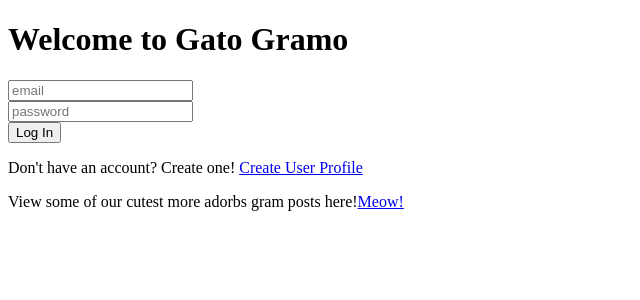
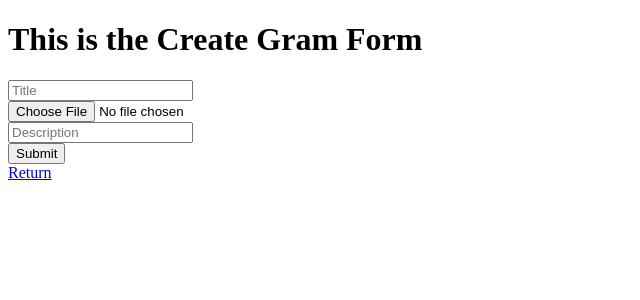
Before and after one commit to Alonso650/gato_gramo, a React (Create React App) app in the folder client/: page /CreateGram in a window 1280 px wide. Shown: the top 300 px of the page, without its empty margins (0-640 px from the left). Built offline with nearby package versions, Linux system fonts and the light colour scheme.

Commit message:
fixed initial routes problem and started updating files to make gram info visible

```diff
--- a/client/src/App.js
+++ b/client/src/App.js
@@ -1,29 +1,26 @@
 import React from 'react';
 // this will be used for switching different routes
-import { BrowserRouter as Router, Routes, Route, Link } from 'react-router-dom';
+import { BrowserRouter as Router, Routes, Route } from 'react-router-dom';
 import CreateGram from './components/Gram/CreateGram';
-import User from './components/User/User';
+import CreateUser from './components/CreateUser/CreateUser';
+
+import ViewGram from './components/Gram/ViewGram';
 import Home from './components/Home/Home';
 
 
 const App = () => {
-
 
     return(
         <>
             {/* Everything must be inside a router to be able to swtich to
             different routes */}
             <Router>
-                <Home/>
                 <div>
                 <Routes>
-
-                      {/* Still debating if the home component should be the landing
-                      page where users can sign in or the index showcasing entries */}
-
-                    {/* <Route path='/' element={<Home/>}></Route> */}
-                    <Route path='/user'  element={<User/>}></Route>
-                    <Route path='/gram' element={<CreateGram/>}></Route>
+                    <Route path='/' element={<Home/>}></Route>
+                    {/* <Route path='/CreateUser'  element={<CreateUser/>}></Route> */}
+                    <Route path='/CreateGram' element={<CreateGram/>}></Route>
+                    <Route path='/ViewGram' element={<ViewGram/>}></Route>
                 </Routes>
                 </div>
             </Router>
--- /dev/null
+++ b/client/src/components/CreateUser/CreateUser.js
@@ -0,0 +1,93 @@
+import React, { useEffect, useState } from 'react';
+import { Link } from 'react-router-dom';
+import { useDispatch, useSelector } from 'react-redux';
+import { createUser, updateUser } from '../../actions/users';
+
+const User = ({currentId, setCurrentId}) => {
+    const [userData, setUserData] = useState({ username: '', pw: '', firstName: '', lastName: '', email: '', selectedImage: ''});
+    const user = useSelector((state) => (currentId ? state.users.find((gram) => gram._id === currentId) : null));
+    const dispatch = useDispatch();
+
+    useEffect(() => {
+        if(user) setUserData(user);
+    }, [user]);
+
+
+    const clear = () => {
+        setCurrentId(0);
+        setUserData({ username: '', pw: '', firstName: '', lastName: '', email: '', selectedImage: ''});
+    };
+
+    const handleSubmit = async(error) => {
+        error.preventDefault();
+        if(currentId === 0){
+            dispatch(createUser(userData));
+            clear();
+        }else{
+            dispatch(updateUser(currentId, userData));
+            clear();
+        }
+    };
+
+    return(
+        <div className="user">
+            <h1>Create a Profile and Join Us...(meow)</h1>
+            <form onSubmit={handleSubmit}>
+                <div>
+                    <input
+                        type="text"
+                        value={userData.firstName}
+                        placeholder="First Name"
+                        onChange={(e) =>setUserData({...userData, firstName: e.target.value })}
+                    />
+                </div>
+                <div>
+                    <input
+                        type="text"
+                        value={userData.lastName}
+                        placeholder="Last Name"
+                        onChange={(e) => setUserData({...userData, lastName: e.target.value })}
+                    />
+                </div>
+                <div>
+                    <input
+                        type="text"
+                        value={userData.username}
+                        placeholder="User Name"
+                        onChange={(e) => setUserData({...userData, username: e.target.value })}
+                    />
+                </div>
+                <div>
+                    <input
+                        type="email"
+                        value={userData.email}
+                        placeholder="Email"
+                        onChange={(e) => setUserData({...userData, email: e.target.value })}
+                    />
+                </div>
+                <div>
+                    <input
+                        type="file"
+                        value={userData.selectedImage}
+                        onChange={(e) => setUserData({...userData, selectedImage: e.target.value })}
+                    />
+                </div>
+                <div>
+                    <input
+                        type="password"
+                        value={userData.password}
+                        placeholder="Password"
+                        onChange={(e) => setUserData({...userData, password: e.target.value })}
+                    />
+                </div>
+
+                <button type="submit" value="submit">Submit</button>
+            </form>
+            <div>
+                <Link to='/'>Return</Link>
+            </div>
+        </div>
+    )
+};
+
+export default User;
--- a/client/src/components/Gram/CreateGram.js
+++ b/client/src/components/Gram/CreateGram.js
@@ -6,7 +6,7 @@ import { createGram, updateGram } from '../../actions/grams'
 
 const CreateGram = ({ currentId, setCurrentId }) => {
     // this line of code sets up the state for an inital gram entry
-    const [gramData, setGramData] = useState({creator: '', title: '', selectedImage: ''});
+    const [gramData, setGramData] = useState({creator: '', title: '', selectedImage: '', description: ''});
     // useSelector: I beleive checks what the current Id of the gram is and finds the userId attached to this gramID otherwise
     // it returns empty;
     const gram = useSelector((state) => (currentId ? state.grams.find((user) => user._id === currentId) : null));
@@ -42,17 +42,29 @@ const CreateGram = ({ currentId, setCurrentId }) => {
         <div className="gram">
             <h1>This is the Create Gram Form</h1>
             <form onSubmit={handleSubmit}>
+                <div>
                     <input
                         type="text"
                         value={gramData.title}
                         placeholder="Title"
-                onChange={(e) =>setGramData({...gramData, title: e.target.value })}
+                        onChange={(e) => setGramData({...gramData, title: e.target.value })}
                     />
+                </div>
+                <div>
                     <input
                         type="file"
                         value={gramData.selectedImage}
                         onChange={(e) => setGramData({...gramData, selectedImage: e.target.value })}
                     />
+                </div>
+                <div>
+                    <input
+                        type="text"
+                        value={gramData.description}
+                        placeholder="Description"
+                        onChange={(e) => setGramData({...gramData, description: e.target.value })}
+                    />
+                </div>
             <button type="submit" value="submit">Submit</button>
             </form>
             <div>
--- /dev/null
+++ b/client/src/components/Gram/ViewGram.js
@@ -0,0 +1,14 @@
+import React from 'react';
+// import { useDispatch } from 'react-redux';
+
+const ViewGram = ({gram, setCurrentId}) => {
+    return(
+        <div>
+            <h1>{gram.title}</h1>
+            <div image={gram.selectedFile}></div>
+
+        </div>
+    )
+}
+
+export default ViewGram;
--- a/client/src/components/Home/Home.js
+++ b/client/src/components/Home/Home.js
@@ -21,10 +21,10 @@ const Home = () => {
                     <button type="submit">Log In</button>
                 </form>
                 <div onClick={closeSignInMenu}>
-                    <p>Don't have an account? Create one! <Link to='/user'>Create User Profile</Link></p>
+                    <p>Don't have an account? Create one! <Link to='/CreateUser'>Create User Profile</Link></p>
                 </div>
                 <div>
-                    <p>View some of our cutest more adorbs gram posts here!<Link to="/gram">Meow!</Link></p>
+                    <p>View some of our cutest more adorbs gram posts here!<Link to="/CreateGram">Meow!</Link></p>
                 </div>
             </div>
         </div>
--- a/client/src/components/User/User.js
+++ /dev/null
@@ -1,80 +0,0 @@
-import React, { useEffect, useState } from 'react';
-import { Link } from 'react-router-dom';
-import { useDispatch, useSelector } from 'react-redux';
-import { createUser, updateUser } from '../../actions/users';
-
-const User = ({currentId, setCurrentId}) => {
-    const [userData, setUserData] = useState({ username: '', pw: '', firstName: '', lastName: '', email: '', selectedImage: ''});
-    const user = useSelector((state) => (currentId ? state.users.find((gram) => gram._id === currentId) : null));
-    const dispatch = useDispatch();
-
-    useEffect(() => {
-        if(user) setUserData(user);
-    }, [user]);
-
-
-    const clear = () => {
-        setCurrentId(0);
-        setUserData({ username: '', pw: '', firstName: '', lastName: '', email: '', selectedImage: ''});
-    };
-
-    const handleSubmit = async(error) => {
-        error.preventDefault();
-        if(currentId === 0){
-            dispatch(createUser(userData));
-            clear();
-        }else{
-            dispatch(updateUser(currentId, userData));
-            clear();
-        }
-    };
-
-    return(
-        <div className="user">
-            <h1>This is the user form</h1>
-            <form onSubmit={handleSubmit}>
-                <input
-                    type="text"
-                    value={userData.firstName}
-                    placeholder="First Name"
-                    onChange={(e) =>setUserData({...userData, firstName: e.target.value })}
-                />
-                <input
-                    type="text"
-                    value={userData.lastName}
-                    placeholder="Last Name"
-                    onChange={(e) => setUserData({...userData, lastName: e.target.value })}
-                />
-                <input
-                    type="text"
-                    value={userData.username}
-                    placeholder="User Name"
-                    onChange={(e) => setUserData({...userData, username: e.target.value })}
-                />
-                <input
-                    type="email"
-                    value={userData.email}
-                    placeholder="Email"
-                    onChange={(e) => setUserData({...userData, email: e.target.value })}
-                />
-                <input
-                    type="file"
-                    value={userData.selectedImage}
-                    onChange={(e) => setUserData({...userData, selectedImage: e.target.value })}
-                />
-                <input
-                    type="password"
-                    value={userData.password}
-                    placeholder="Password"
-                    onChange={(e) => setUserData({...userData, password: e.target.value })}
-                />
-                <button type="submit" value="submit">Submit</button>
-            </form>
-            <div>
-                <Link to='/'>Return</Link>
-            </div>
-        </div>
-    )
-};
-
-export default User;
```
Also changed, not shown: client/src/api/index.js (added, +11 -0 lines). Lines whose indentation alone changed are shown as unchanged.
